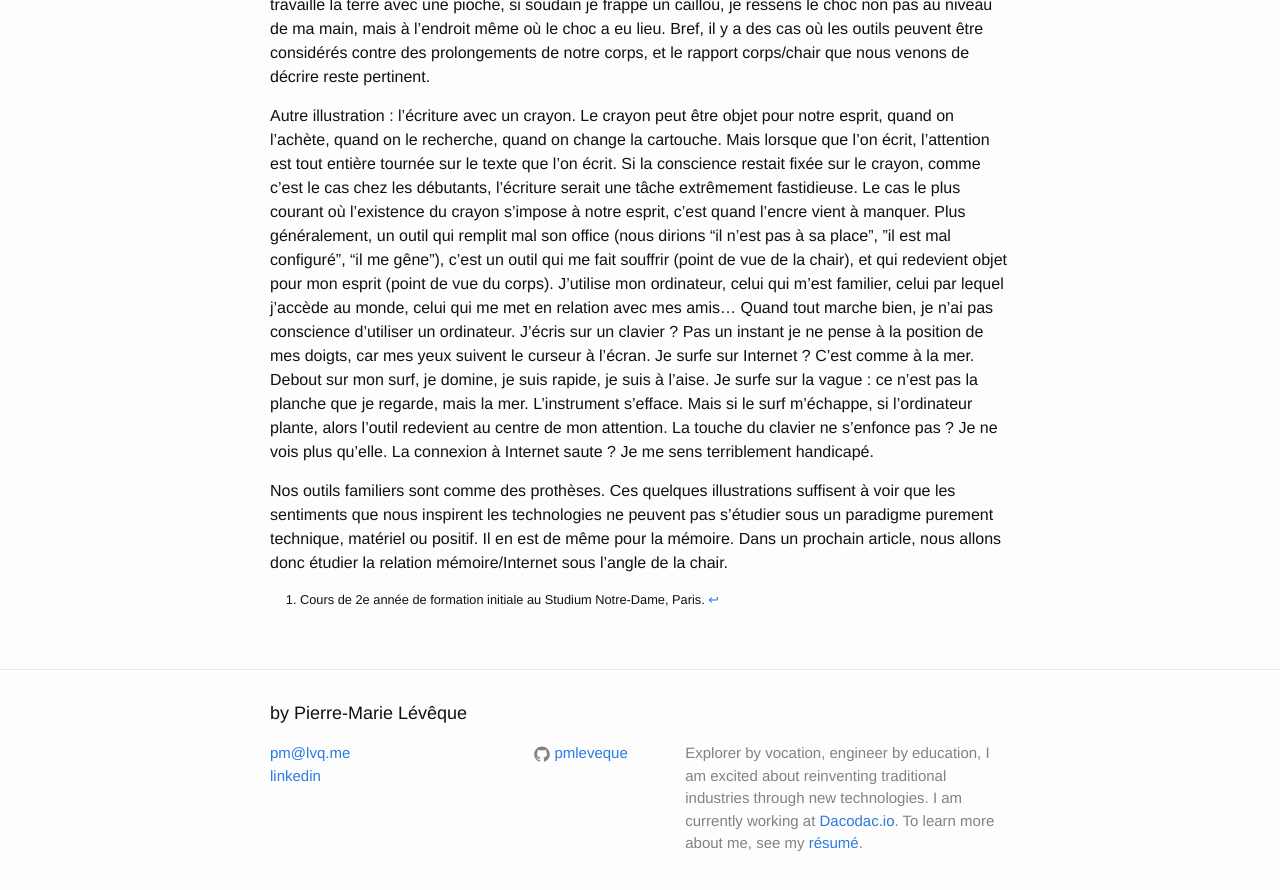
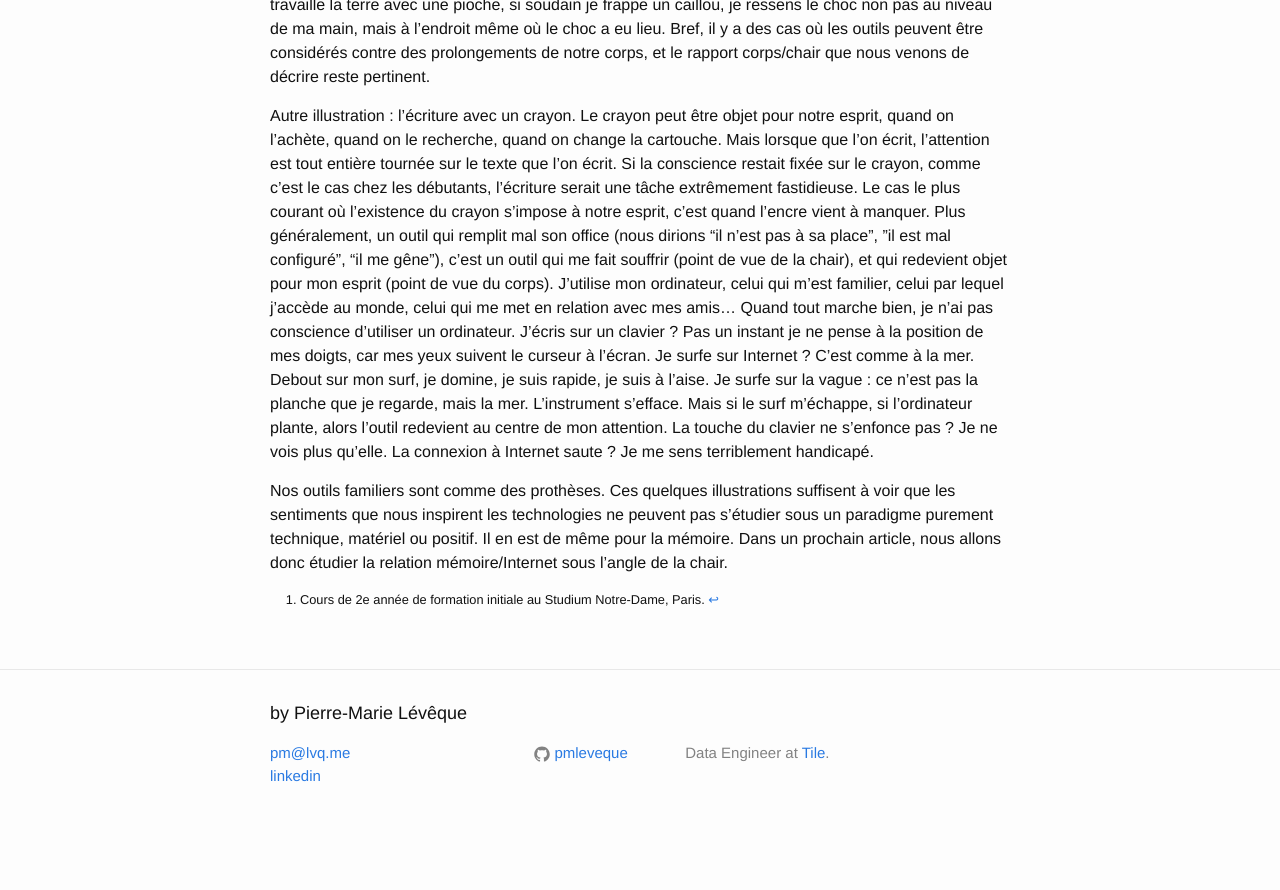
Before and after one commit to pmleveque/pmleveque.github.com, a Jekyll site: the page built from index.html, in a window 1280 px wide and 900 px high, scrolled down 6675 px. Shown: the top 890 px of the window. Built offline with Jekyll 4.4.1, drawn with Linux system fonts in a browser that asks for light colours; after the commit the page ends 7522 px from its top, so only the background shows below that.

Commit message:
Footer info updated

```diff
--- a/_includes/about.md
+++ b/_includes/about.md
@@ -1 +1 @@
-Explorer by vocation, engineer by education, I am excited about reinventing traditional industries through new technologies. I am currently working at <a href="http://dacodac.io/">Dacodac.io</a>. To learn more about me, see my <a href="http://lvq.me/pmleveque_CV.pdf">résumé</a>.
+Data Engineer at <a href="http://thetileapp.com">Tile</a>.
```
